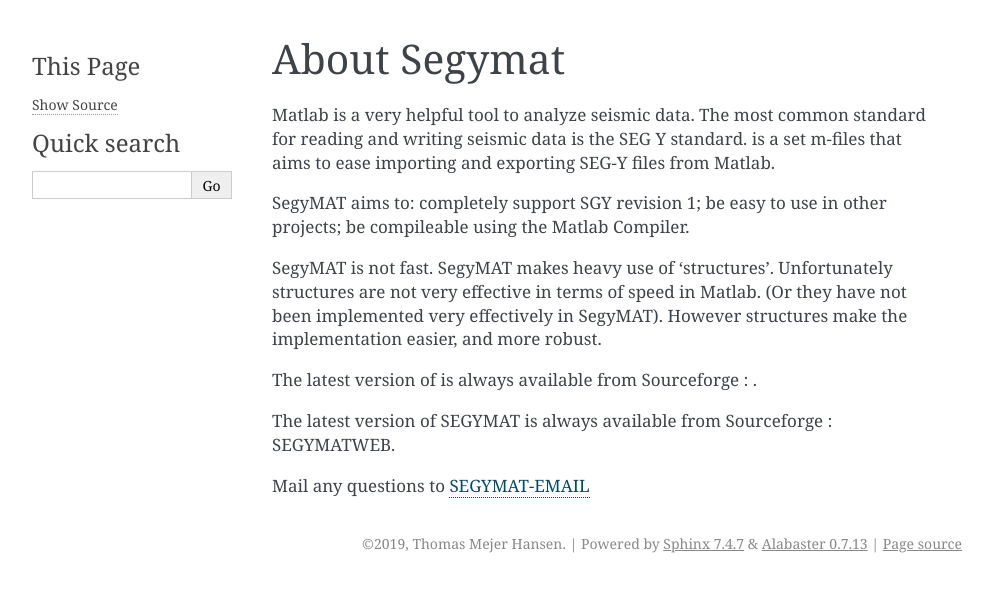
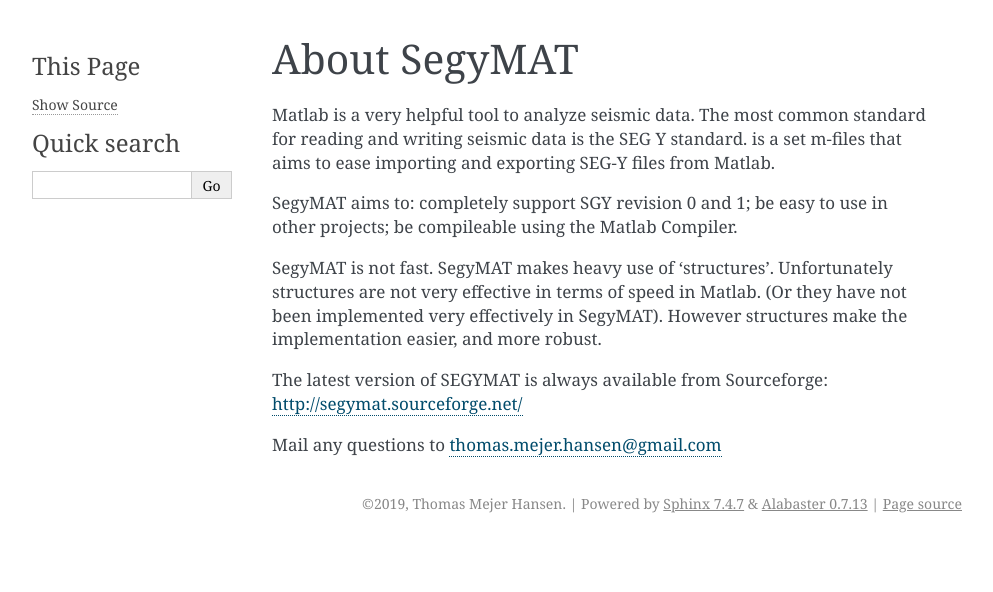
Before and after one commit to cultpenguin/segymat, a Sphinx documentation site: the page built from docs/source/preface.rst, in a window 1280 px wide. Shown: the top 592 px of the page, without its empty margins (148-1141 px from the left). Built offline with Sphinx 7.4.7, drawn with Linux system fonts in a browser that asks for light colours; formulas are drawn with MathJax 3.

Commit message:
Update preface.rst
Fixing history from gitbook

```diff
--- a/docs/source/preface.rst
+++ b/docs/source/preface.rst
@@ -1,22 +1,12 @@
-About Segymat
+About SegyMAT
 =============
 
-Matlab is a very helpful tool to analyze seismic data. The most common
-standard for reading and writing seismic data is the SEG Y standard. is
-a set m-files that aims to ease importing and exporting SEG-Y files from
-Matlab.
+Matlab is a very helpful tool to analyze seismic data. The most common standard for reading and writing seismic data is the SEG Y standard. is a set m-files that aims to ease importing and exporting SEG-Y files from Matlab.
 
-SegyMAT aims to: completely support SGY revision 1; be easy to use in
-other projects; be compileable using the Matlab Compiler.
+SegyMAT aims to: completely support SGY revision 0 and 1; be easy to use in other projects; be compileable using the Matlab Compiler.
 
-SegyMAT is not fast. SegyMAT makes heavy use of 'structures'.
-Unfortunately structures are not very effective in terms of speed in
-Matlab. (Or they have not been implemented very effectively in SegyMAT).
-However structures make the implementation easier, and more robust.
+SegyMAT is not fast. SegyMAT makes heavy use of 'structures'. Unfortunately structures are not very effective in terms of speed in Matlab. (Or they have not been implemented very effectively in SegyMAT). However structures make the implementation easier, and more robust.
 
-The latest version of is always available from Sourceforge : .
+The latest version of SEGYMAT is always available from Sourceforge: http://segymat.sourceforge.net/
 
-The latest version of SEGYMAT is always available from Sourceforge :
-SEGYMATWEB.
-
-Mail any questions to `SEGYMAT-EMAIL <mailto:&segymat-email;>`__
+Mail any questions to thomas.mejer.hansen@gmail.com
```
